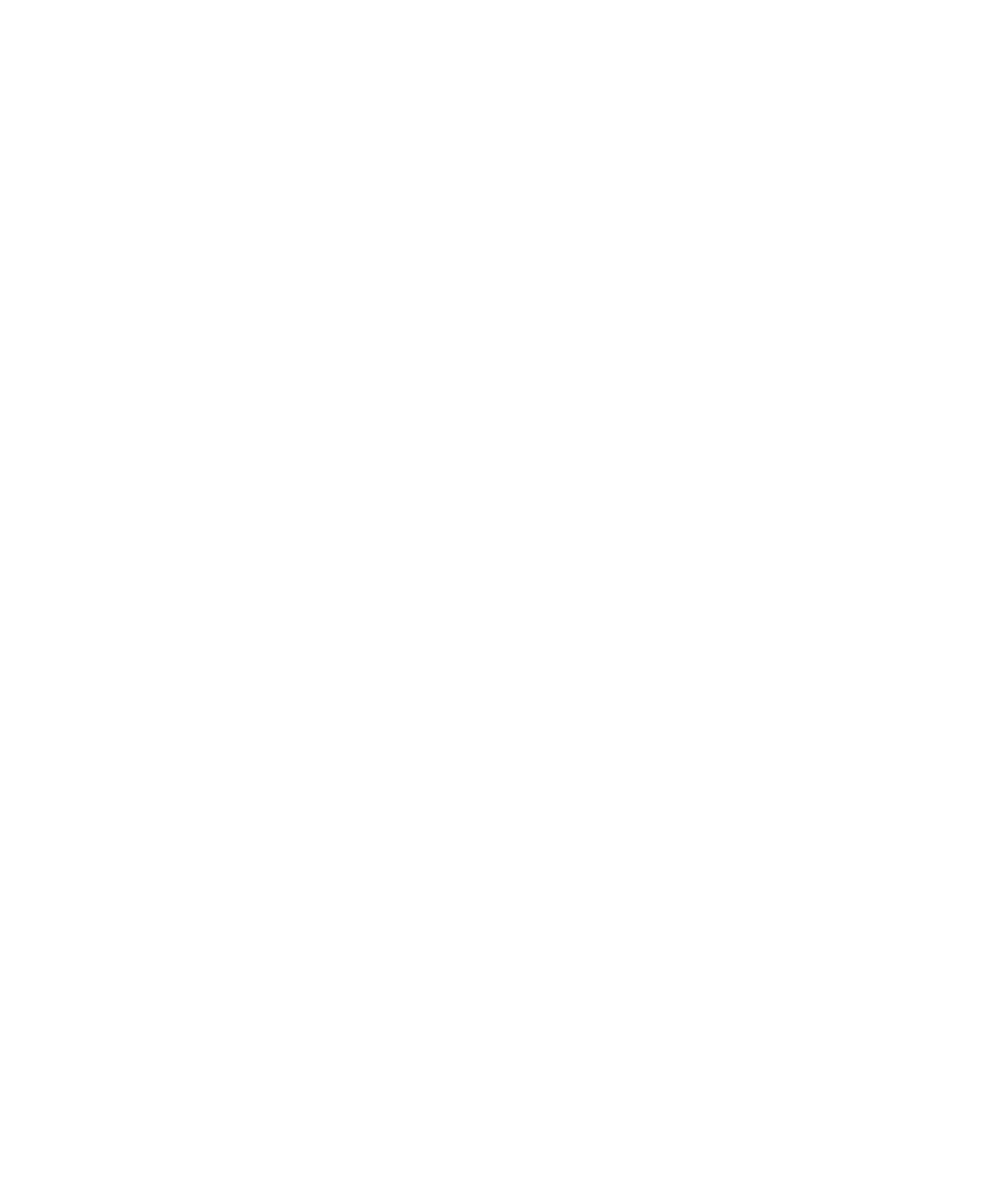
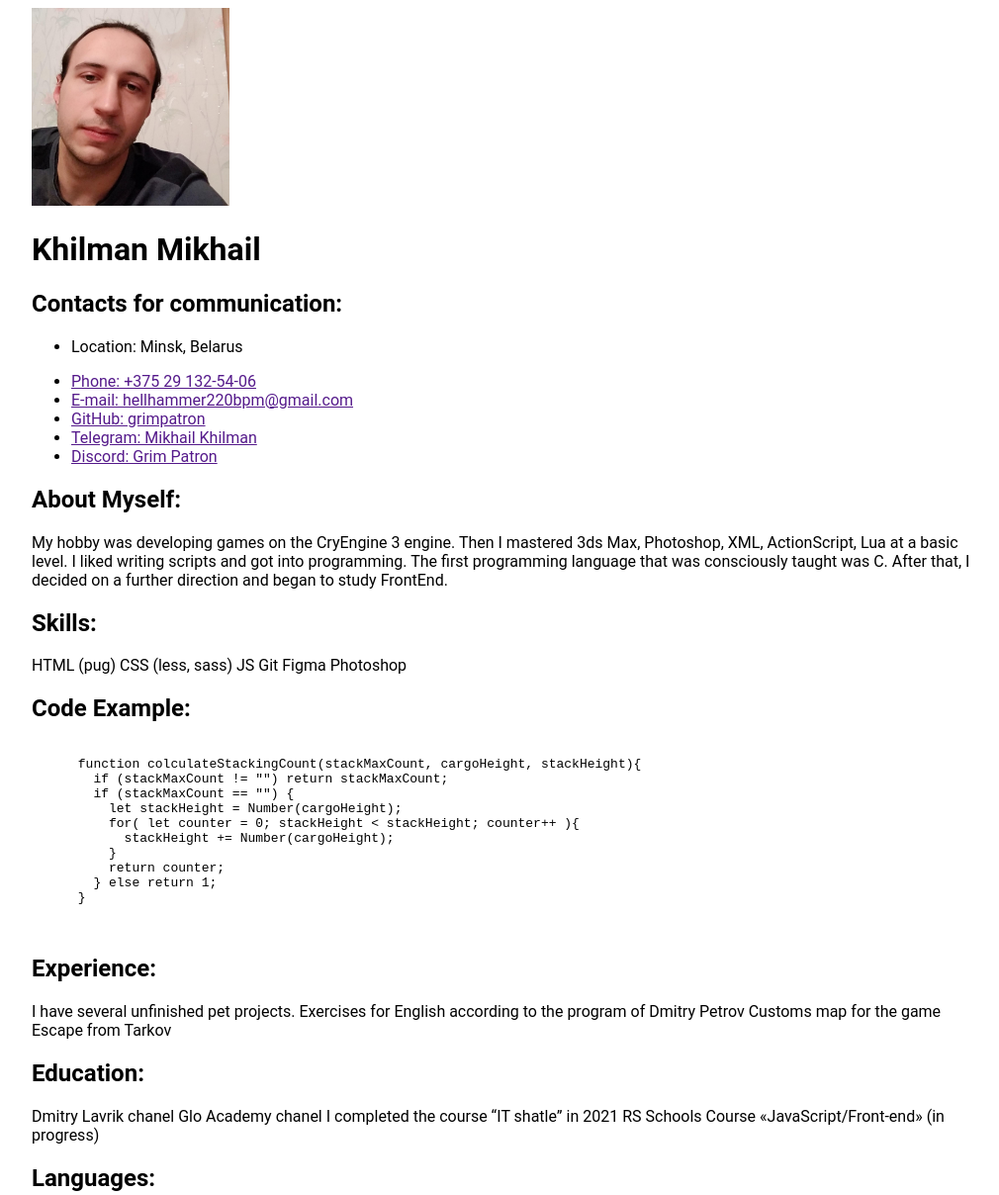
Before and after one commit to grimpatron/rsschool-cv, a plain HTML site: page index.html in a window 1280 px wide. Shown: the top 1208 px of the page at 99% size, without its empty margins (128-1138 px from the left). Before the commit the page ends 800 px from the top, so only its background shows below. Drawn offline with Linux system fonts and the light colour scheme.

Commit message:
feat: add basic layout

```diff
--- a/index.html
+++ b/index.html
@@ -7,6 +7,74 @@
   <link rel="stylesheet" href="style.css">
   <title>rsschool-cv-html</title>
 </head>
-<body>
+
+  <div class="container">
+    <img src="image.jpg" class="photo" alt="my photo">
+  <h1>Khilman Mikhail</h1>
+  <h2>Contacts for communication:</h2>
+  <ul class="contacts-list">
+    <li class="contacts-item">
+      <p>Location: Minsk, Belarus</p>
+    </li>
+    <li class="contacts-item">
+      <a href="">Phone: +375 29 132-54-06</a>
+    </li>
+    <li class="contacts-item">
+      <a href="">E-mail: hellhammer220bpm@gmail.com</a>
+    </li>
+    <li class="contacts-item">
+      <a href="">GitHub: grimpatron</a>
+    </li>
+    <li class="contacts-item">
+      <a href="">Telegram: Mikhail Khilman</a>
+    </li>
+    <li class="contacts-item">
+      <a href="">Discord: Grim Patron</a>
+    </li>
+  </ul>
+
+  <h2>About Myself:</h2>
+  My hobby was developing games on the CryEngine 3 engine. Then I mastered 3ds Max, Photoshop, XML, ActionScript, Lua at a basic level. I liked writing scripts and got into programming. The first programming language that was consciously taught was C. After that, I decided on a further direction and began to study FrontEnd.
+
+  <h2>Skills:</h2>
+  HTML (pug)
+  CSS (less, sass)
+  JS
+  Git
+  Figma
+  Photoshop
+
+  <h2>Code Example:</h2>
+  <pre>
+    <code>
+      function colculateStackingCount(stackMaxCount, cargoHeight, stackHeight){
+        if (stackMaxCount != "") return stackMaxCount;
+        if (stackMaxCount == "") {
+          let stackHeight = Number(cargoHeight);
+          for( let counter = 0; stackHeight < stackHeight; counter++ ){
+            stackHeight += Number(cargoHeight);
+          }
+          return counter;
+        } else return 1;
+      }
+    </code>
+  </pre>
+
+  <h2>Experience:</h2>
+  I have several unfinished pet projects.
+  Exercises for English according to the program of Dmitry Petrov
+  Customs map for the game Escape from Tarkov
+
+  <h2>Education:</h2>
+  Dmitry Lavrik chanel
+  Glo Academy chanel
+  I completed the course “IT shatle” in 2021
+  RS Schools Course «JavaScript/Front-end» (in progress)
+
+  <h2>Languages:</h2>
+  Russian - native speaker.
+  English - Intermediate.
+  </div>
+
 </body>
 </html>
--- a/style.css
+++ b/style.css
@@ -0,0 +1,10 @@
+.photo {
+  width: 200px;
+}
+body {
+  font-family: 'Roboto', sans-serif;
+}
+.container {
+  max-width: 960px;
+  margin: 0 auto;
+}
```
Also changed, not shown: image.jpg (added).
